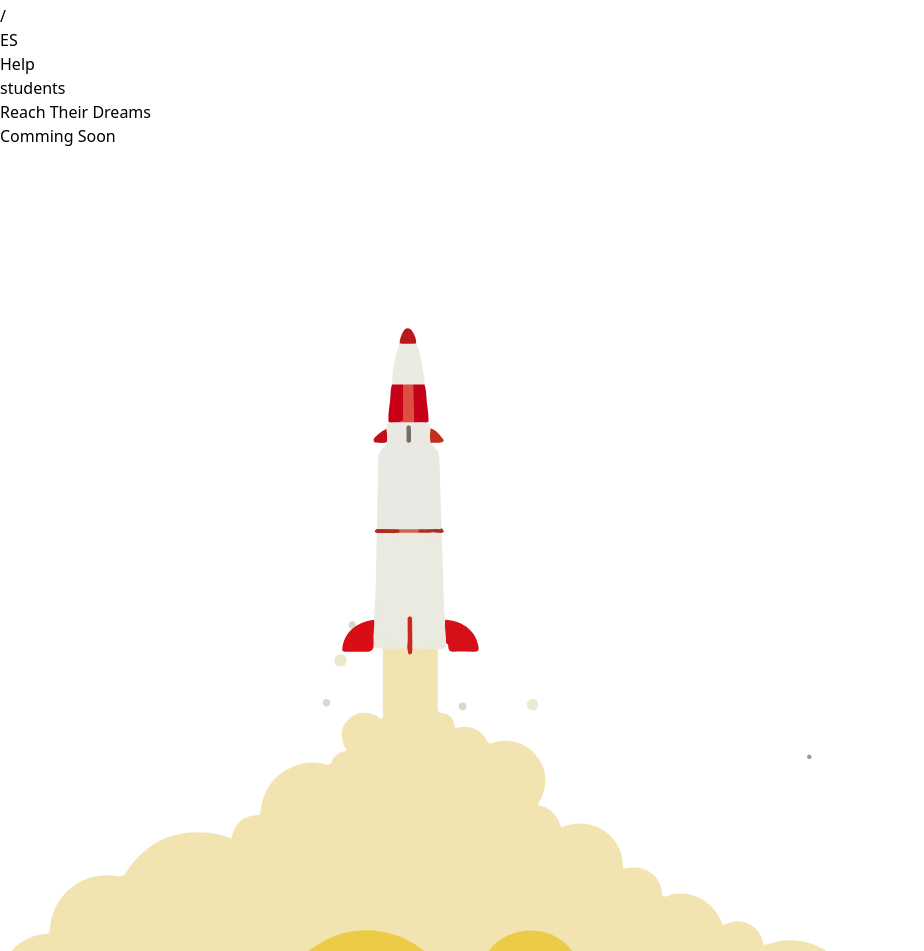
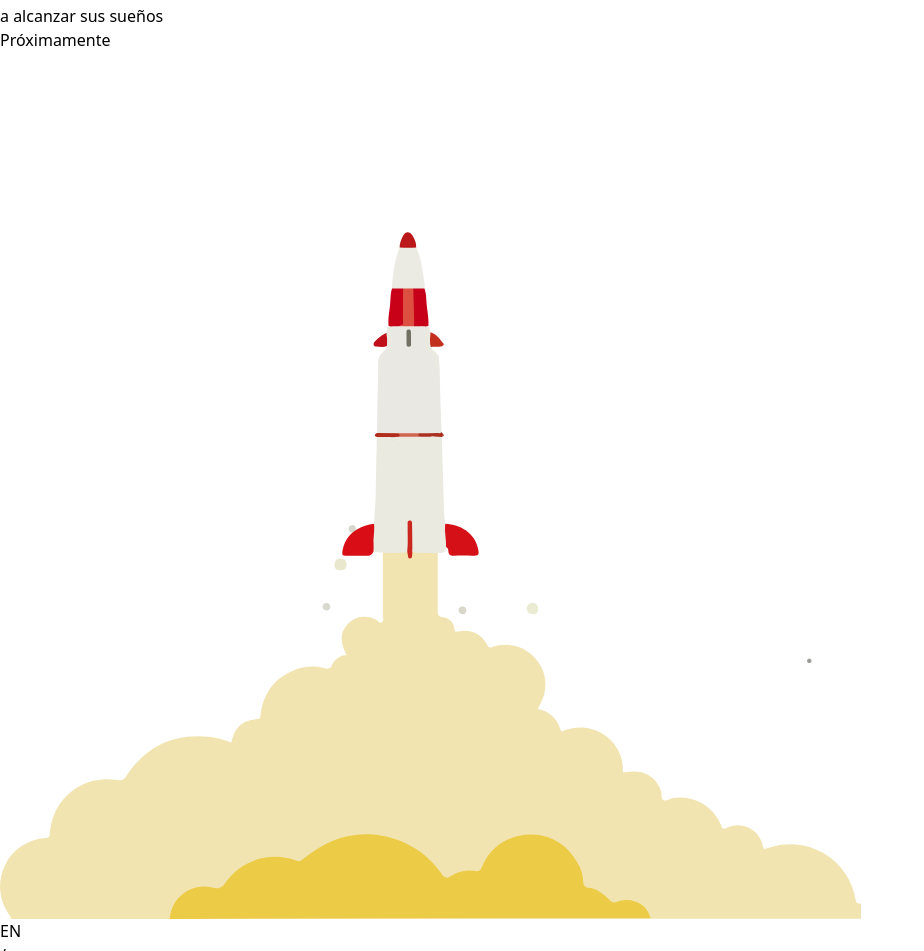
Before and after one commit to 4myfutureapp/4myfuture-frontend, a Next.js app: page / in a window 1280 px wide. Shown: the part 1441-2392 px from the top of the page, without its empty margins (0-924 px from the left). Built offline with nearby package versions, Linux system fonts and the light colour scheme.

Commit message:
create switch component for language selector design solved

```diff
--- a/components/home/WelcomeSection.tsx
+++ b/components/home/WelcomeSection.tsx
@@ -3,17 +3,24 @@ import React from 'react';
 import Fade from 'react-reveal';
 import { useRouter } from 'next/router';
 import messages from './messages.json'
+import {textReturns} from './valueHooks'
 
 
-export default function WelcomeSection({lang}) {
+export default function WelcomeSection({changeLang}) {
   const router = useRouter();
   const [language, setLanguage] = React.useState('');
+  // const id = router.query.id;
+  changeLang(language)
+
 
   const textReturn = (lang, value) =>{
+
     var results = [];
     if(lang == 'en'){
+
     results.push(messages.en[0][value]);
     }else {
+
     results.push(messages.es[0][value]);
     }
     return results
@@ -21,34 +28,35 @@ export default function WelcomeSection({lang}) {
 
   return (
     <div className="w-full md:h-[620px] h-[250px] flex flex-row item-center mb-14">
+
       <Fade left>
         <div className="flex flex-col justify-center z-10 md:-mt-0 -mt-10">
           <div className="flex flex-row items-center md:ml-20 ml-10">
-            <p className="text-blue-700 font-display-400 font-light md:text-6xl text-2xl">{textReturn(lang,'Help')}</p>
-            <p className="text-yellow-300 font-display-500 font-regular md:text-7xl text-3xl md:ml-5 ml-3">{textReturn(lang,'Students')}</p>
+            <p className="text-blue-700 font-display-400 font-light md:text-6xl text-2xl">{textReturn(language,'Help')}</p>
+            <p className="text-yellow-300 font-display-500 font-regular md:text-7xl text-3xl md:ml-5 ml-3">{textReturn(language,'Students')}</p>
           </div>
           <div className="flex flex-row items-center md:ml-20 ml-10">
-            <p className="text-blue-700 font-display-400 font-light md:text-6xl text-2xl md:w-[510px] w-[210px]"> {textReturn(lang,'Reach')}</p>
+            <p className="text-blue-700 font-display-400 font-light md:text-6xl text-2xl md:w-[510px] w-[210px]"> {textReturn(language,'Reach')}</p>
           </div>
           <button
             className="font-display-200 md:h-14 h-8 md:w-60 w-32 md:ml-20 ml-10 bg-gradient-to-b from-blue-700 to-blue-100 md:rounded-xl rounded-md text-white md:text-xl text-md font-light md:mt-16 mt-5 shadow-2xl drop-shadow-3xl"
             //onClick={()=> router.push("/proposals")}
             disabled={true}
           >
-            {textReturn(lang,'Comming')}
+            {textReturn(language,'Comming')}
           </button>
         </div>
       </Fade>
       <Fade right>
-        <div className="flex w-full md:h-[650px] h-[220px] items-center justify-end absolute md:ml-0 ml-10 mt-4">
+        <div className="flex w-full md:h-[650px] h-[220px] items-center justify-end absolute md:ml-0 ml-10">
           <img alt="rocket" src="rocket.svg" className="flex md:w-3/6 w-[270px]" />
         </div>
       </Fade>
-      {/* <div className="absolute w-full h-full flex justify-end items-end flex-row gap-x-2 md:p-7 p-4">
+      <div className="w-full h-full flex justify-end items-end flex-row gap-x-2 md:p-7 p-4 z-40">
         <button className="md:text-xl text-sm font-bold text-blue-700 hover:text-blue-300"  onClick={() => setLanguage('en')}>EN</button>
         <p className="md:text-xl text-sm text-blue-700">/</p>
         <button className="md:text-xl text-sm font-light text-blue-700 hover:text-blue-300" onClick={() => setLanguage('es')}>ES</button>
-      </div> */}
+      </div>
 
     </div>
 
--- a/components/home/messages.json
+++ b/components/home/messages.json
@@ -59,7 +59,7 @@
   "es":
     [{
       "Help": "Ayuda",
-      "Students": "a los estudiantes",
+      "Students": "estudiantes",
       "Reach": "a alcanzar sus sueños",
       "Comming": "Próximamente",
       "Academic": "Ayudar a los estudiantes a financiar sus objetivos académicos",
--- /dev/null
+++ b/components/home/valueHooks.ts
@@ -0,0 +1,19 @@
+import { useState } from "react";
+import messages from './messages.json'
+
+export function textReturns (lang, valu){
+    const [langu, setLang] = useState('en');
+    const [value,setValue] = useState();
+
+    var results = [];
+    if(lang == 'en'){
+    results.push(messages.en[0][valu]);
+    }else {
+    results.push(messages.es[0][valu]);
+    }
+   // setLang(lang);
+    //setValue(valu);
+
+    return {value, langu, results}
+
+}
--- a/pages/index.tsx
+++ b/pages/index.tsx
@@ -14,6 +14,11 @@ export default function index() {
   const [es, setEs]=React.useState('light');
   const [en, setEn]=React.useState('bold');
 
+  const changeLang = (lang) =>{
+    Lang(lang)
+
+    }
+
   const Lang = (lang) =>{
   if(lang=='en'){
     setLanguage('en');
@@ -28,22 +33,22 @@ export default function index() {
   }
 
   return (
-     <div className=" ">
+     <div className="">
 
       <Layout>
-        <br></br>
+        {/* <br></br>
       <div className="w-full h-full flex justify-end items-end mt-2 mb-2">
         <button className={`md:text-xl text-sm font-${en} text-blue-700 hover:text-blue-300`}  onClick={() => Lang('en') } >EN</button>
         <p className="md:text-xl text-sm text-blue-700">/</p>
         <button className={`md:text-xl text-sm font-${es} text-blue-700 hover:text-blue-300 mr-4`} onClick={() => Lang('es')}>ES</button>
-      </div>
+      </div> */}
       <Seo
           metaTitle="4MyFuture DApp"
           metaDescription="Help Students Reach Their Dreams"
           shareImage="/blue-logo.svg"
         />
 
-      <WelcomeSection lang = {language}/>
+      <WelcomeSection changeLang = {changeLang}/>
 
 
       <Information lang = {language} />
```
Also changed, not shown: components/home/lang.js (added, +19 -0 lines).
